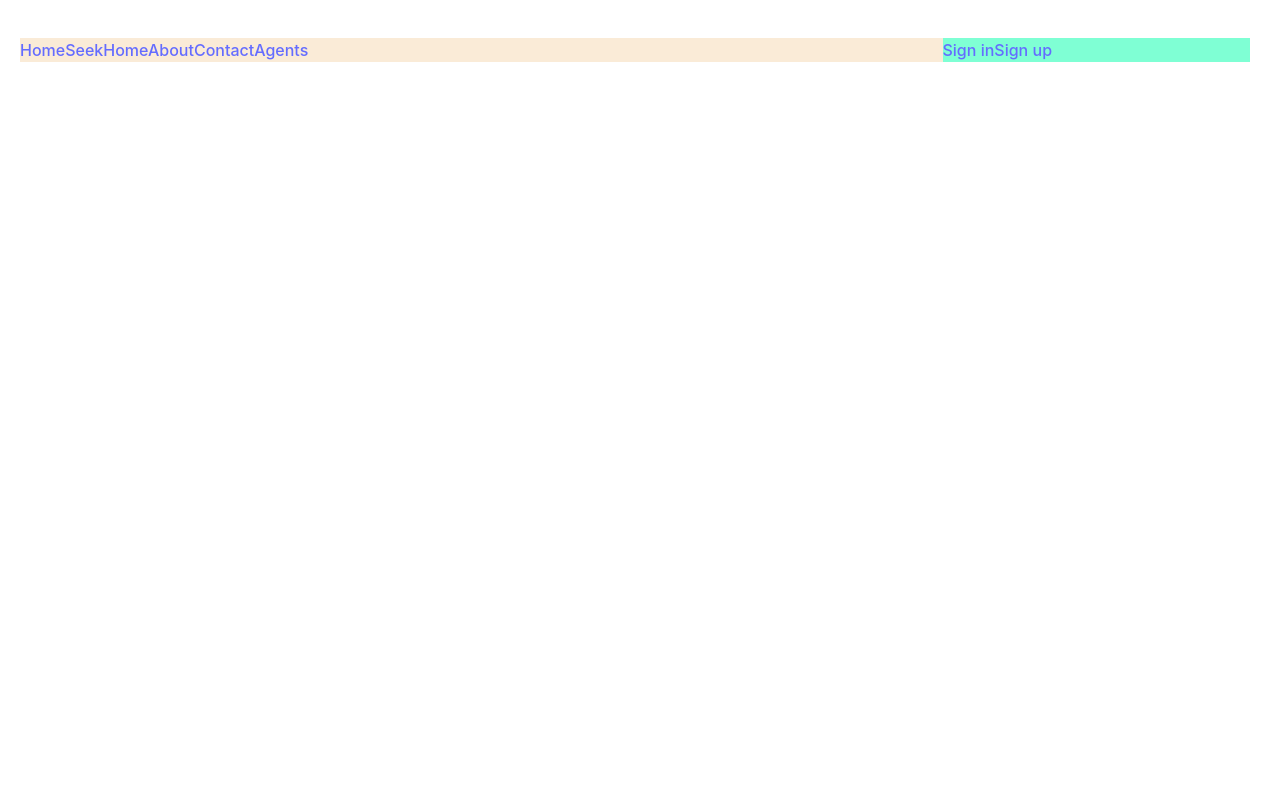
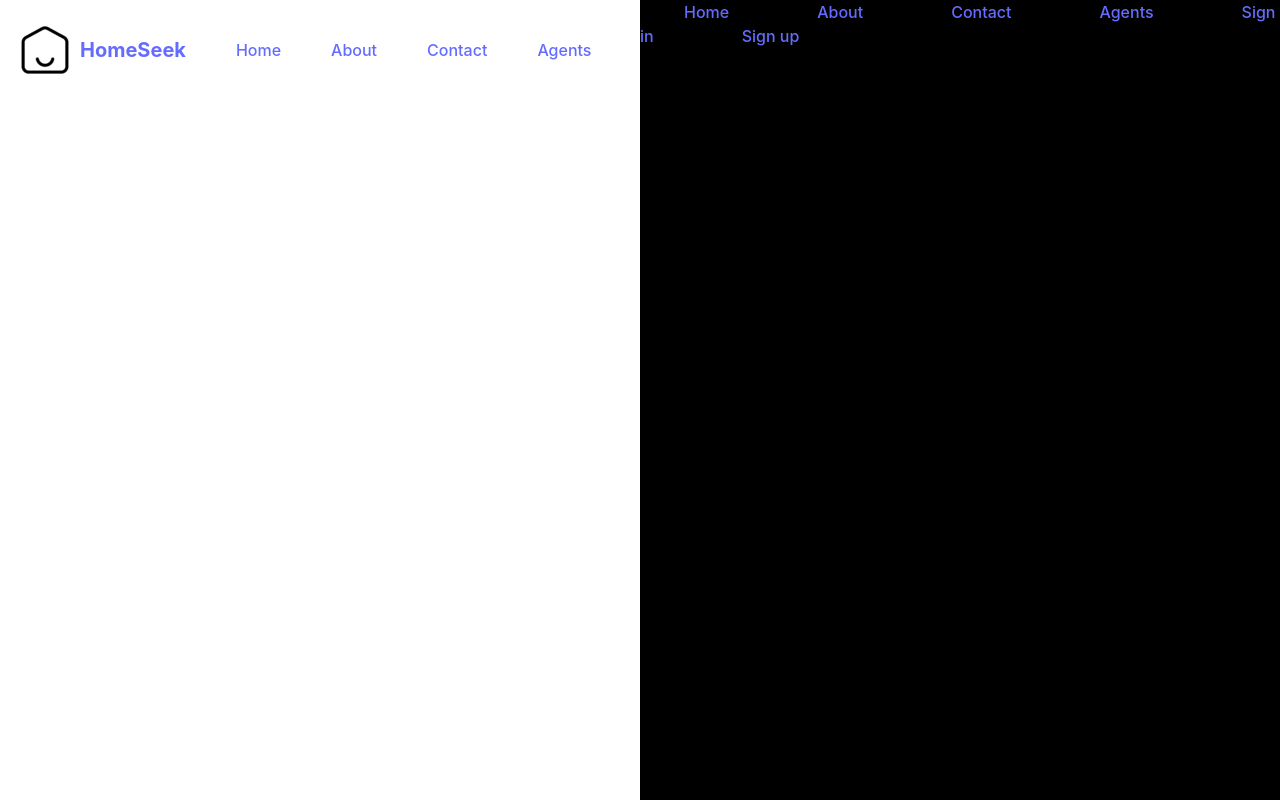
Before and after one commit to kalviumcommunity/S59_Gouri_Capstone_HomeSeek, a React (Vite) app in the folder Frontend/: page / in a window 1280 px wide. Built offline with nearby package versions, Linux system fonts and the light colour scheme; the HTML template or start-up script is replaced by a standard one.

Commit message:
navbar updated

```diff
--- a/Frontend/src/components/navbar/Navbar.jsx
+++ b/Frontend/src/components/navbar/Navbar.jsx
@@ -1,5 +1,7 @@
 import React from 'react'
 import "./Navbar.scss"
+import logo from "../../assets/logo.png"
+import menu from "../../assets/menu.png"
 
 function Navbar() {
   return (
@@ -7,7 +9,7 @@ function Navbar() {
     <nav>
         <div className='left'>
         <a href='/' className='logo'>
-         <img src='' alt=''/>
+         <img src={logo} alt=''/>
           <span>HomeSeek</span>
         </a>
         <a href='/'>Home</a>
@@ -17,7 +19,20 @@ function Navbar() {
         </div>
         <div className='right'>
         <a href='/'>Sign in</a>
+        <a href='/'  className='register'>Sign up</a>
+        <div className='menuIcon'>
+        <img src={menu}/>
+        </div>
+
+        <div className='menu'>
+        <a href='/'>Home</a>
+        <a href='/'>About</a>
+        <a href='/'>Contact</a>
+        <a href='/'>Agents</a>
+        <a href='/'>Sign in</a>
         <a href='/'>Sign up</a>
+        </div>
+
         </div>
     </nav>
 
--- a/Frontend/src/components/navbar/Navbar.scss
+++ b/Frontend/src/components/navbar/Navbar.scss
@@ -1,17 +1,91 @@
+@import "../../responsive.scss";
 nav{
     display: flex;
     justify-content: space-between;
     align-items: center;
     height: 100px;
 
+    a{
+        transition: all 0.5s ease;
+
+        @include sm{
+            display: none;
+        }
+
+        &:hover{
+            scale: 1.0S;
+        }
+    }
+
     .left{
-        flex:6;
-        background-color: antiquewhite;
+        flex:5;
+        display: flex;
+        align-items: center;
+        gap: 50px;
+
+
+        .logo{
+            font-weight: bold;
+            font-size: 20px;
+            display: flex;
+            align-items: center;
+            gap: 10px;
+
+
+        .img{
+            width: 28px;
+        }
+
+        span{
+            @include md{
+                display: none;
+            }
+
+             @include sm{
+                display: initial;
+            }
+        }
+    }
     }
 
     .right{
         flex: 2;
-        background-color: aquamarine;
+        display: flex;
+        align-items: center;
+        justify-content: flex-end;
+        height: 60px;
+        background-color: #F9EFDB;
+
+    a{
+        padding: 12px 24px;
+        margin: 20px;
     }
 
+    .register{
+        background-color: #59C1BD;
+    }
+
+
+    .menuIcon{
+        display: none;
+
+        @include sm{
+            display: inline;
+        }
+    }
+
+    .menu{
+        position: absolute;
+        top: 0;
+        right: 0;
+        background-color: black;
+        color: white;
+        height: 100vh;
+        width: 50%;
+    }
+
+    }
+
+
+
 }
```
Also changed, not shown: Frontend/src/assets/logo.png, Frontend/src/assets/menu.png (added).
